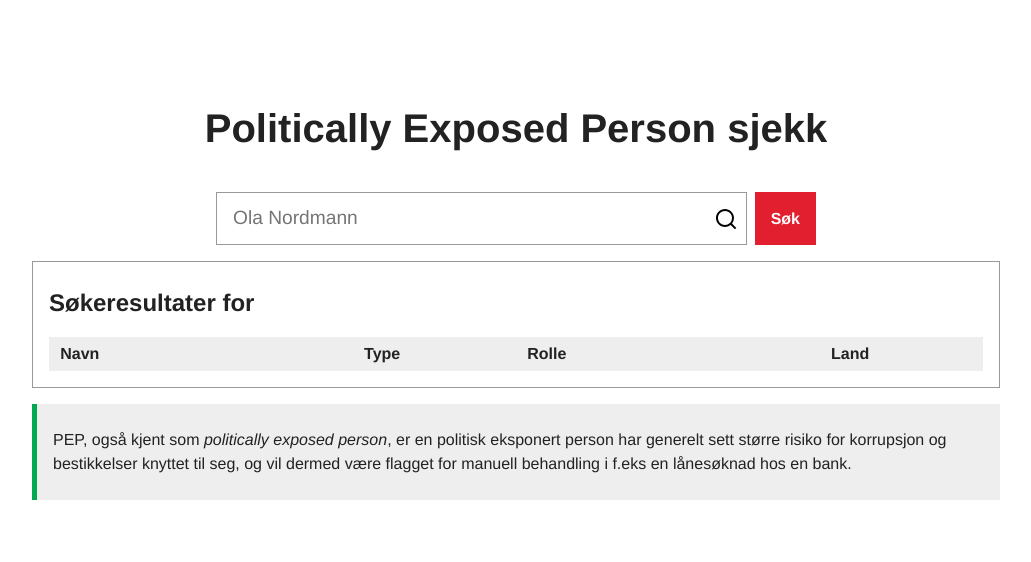
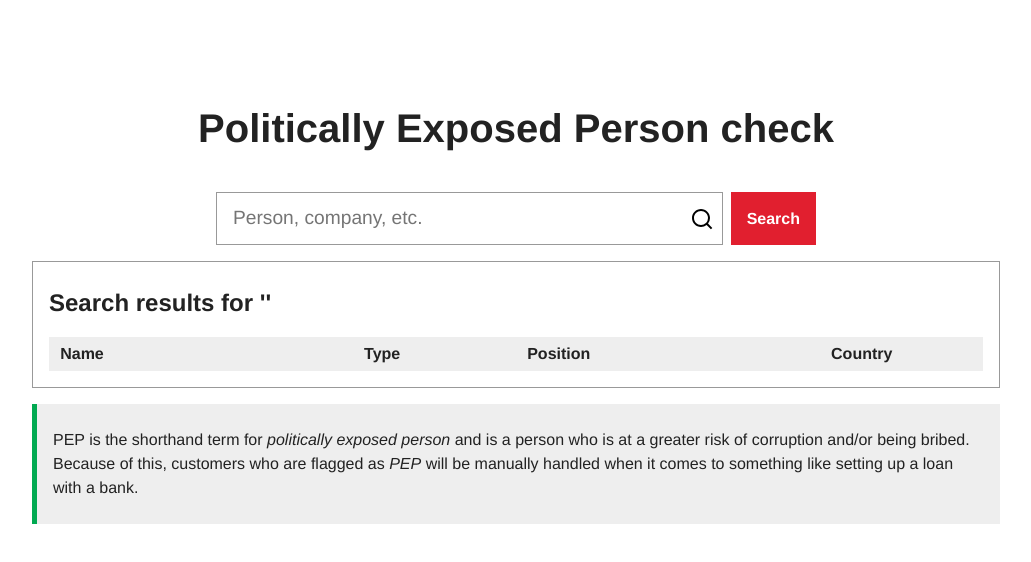
Before and after one commit to annelineguttormsen/stacc-code-challenge-public, a Vue app: page /#/ in a window 1280 px wide. Shown: the top 562 px of the page, without its empty margins (124-1155 px from the left). Built offline with nearby package versions, Linux system fonts and the light colour scheme.

Commit message:
chore: change from norwegian to english

```diff
--- a/src/assets/scss/_main.scss
+++ b/src/assets/scss/_main.scss
@@ -75,7 +75,8 @@ th, td {
     }
     td {
         display: grid;
-        grid-template-columns: 1fr 3fr;
+        grid-template-columns: 1fr 2fr;
+        align-items: baseline;
         &::before {
             content: attr(data-th);
             display: inline-block;
--- a/src/views/FrontPage/FrontPage.vue
+++ b/src/views/FrontPage/FrontPage.vue
@@ -22,7 +22,7 @@
 
 <template>
   <div class="search">
-    <h1 class="search__title">Politically Exposed Person sjekk</h1>
+    <h1 class="search__title">Politically Exposed Person check</h1>
     <form
       class="search__form"
       @submit.prevent="searchName(searchValue);isLoading = !isLoading"
@@ -39,7 +39,7 @@
         class="search__button"
         type="submit"
       >
-        Søk
+        Search
       </button>
     </form>
     <SearchResults
@@ -48,7 +48,7 @@
       :query="finalSearchValue"
     />
     <InfoAlert>
-      PEP, også kjent som <i>politically exposed person</i>, er en politisk eksponert person har generelt sett større risiko for korrupsjon og bestikkelser knyttet til seg, og vil dermed være flagget for manuell behandling i f.eks en lånesøknad hos en bank.
+      PEP is the shorthand term for <i>politically exposed person</i> and is a person who is at a greater risk of corruption and/or being bribed. Because of this, customers who are flagged as <i>PEP</i> will be manually handled when it comes to something like setting up a loan with a bank.
     </InfoAlert>
   </div>
 </template>
--- a/src/views/FrontPage/components/SearchInput.vue
+++ b/src/views/FrontPage/components/SearchInput.vue
@@ -1,7 +1,7 @@
 <template>
   <input
     type="text"
-    placeholder="Ola Nordmann"
+    placeholder="Person, company, etc."
     autocomplete="off"
   />
 </template>
--- a/src/views/FrontPage/components/SearchResults.vue
+++ b/src/views/FrontPage/components/SearchResults.vue
@@ -24,17 +24,17 @@
     <InputDangerAlert
       v-if="results.length == 0 && !isLoading"
     >
-      {{ `Fant ingenting som matchet '${query}'` }}
+      {{ `Couldn't find anything mathing '${query}'` }}
     </InputDangerAlert>
     <div v-else-if="results.length != 0 && !isLoading">
-      <h2>{{ `Søkeresultater for ${query}` }}</h2>
+      <h2>{{ `Search results for '${query}'` }}</h2>
       <table>
         <thead>
           <tr>
-            <th class="tablecell--bigger">Navn</th>
+            <th class="tablecell--bigger">Name</th>
             <th>Type</th>
-            <th class="tablecell--bigger">Rolle</th>
-            <th>Land</th>
+            <th class="tablecell--bigger">Position</th>
+            <th>Country</th>
           </tr>
         </thead>
         <tbody>
@@ -43,7 +43,7 @@
             :key="result.id"
           >
             <td
-              data-th="Navn"
+              data-th="Name"
               class="tablecell--bigger"
             >
               {{ result.caption ?? '' }}
@@ -54,7 +54,7 @@
               {{ result.schema }}
             </td>
             <td
-              data-th="Rolle"
+              data-th="Position"
               class="tablecell--bigger"
             >
               <div>
@@ -66,7 +66,7 @@
                 </p>
               </div>
             </td>
-            <td data-th="Land">
+            <td data-th="Country">
               <div>
                 <p
                   v-for="(country, index) in result.properties.country"
```
